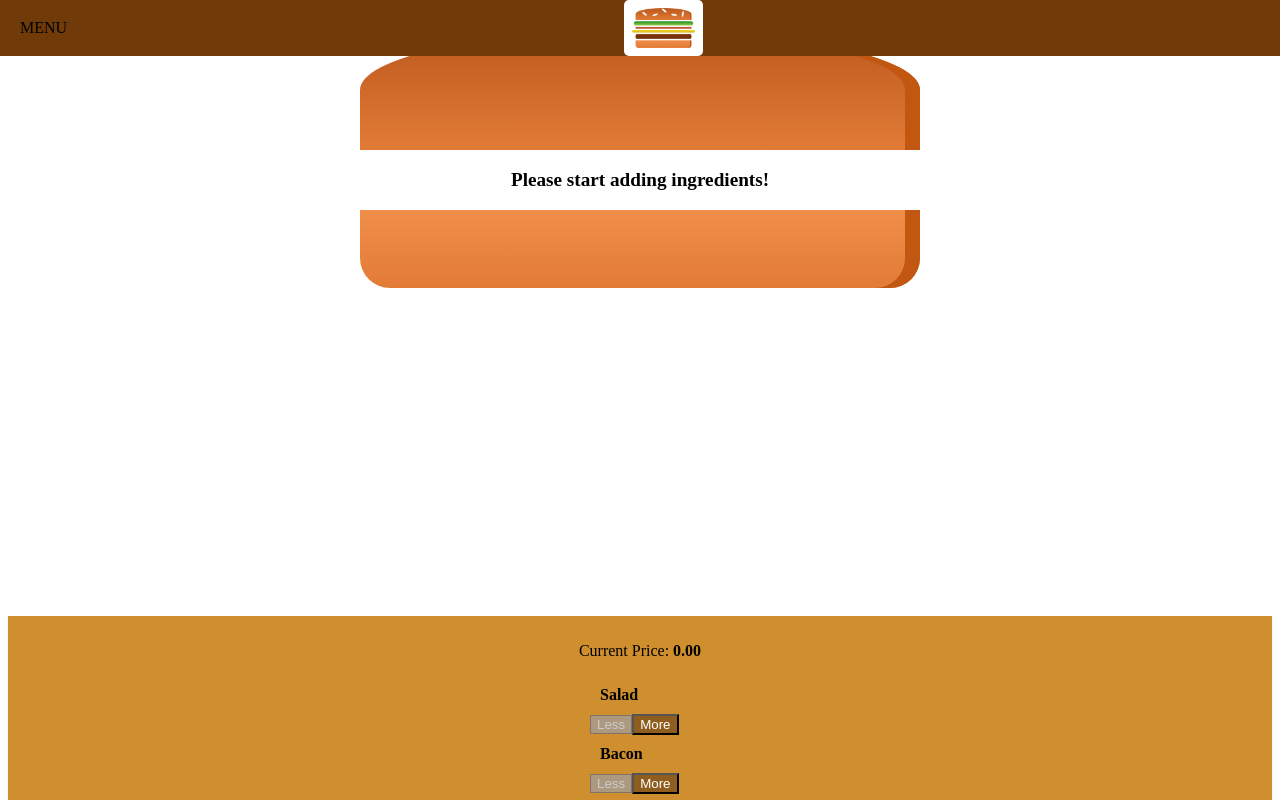
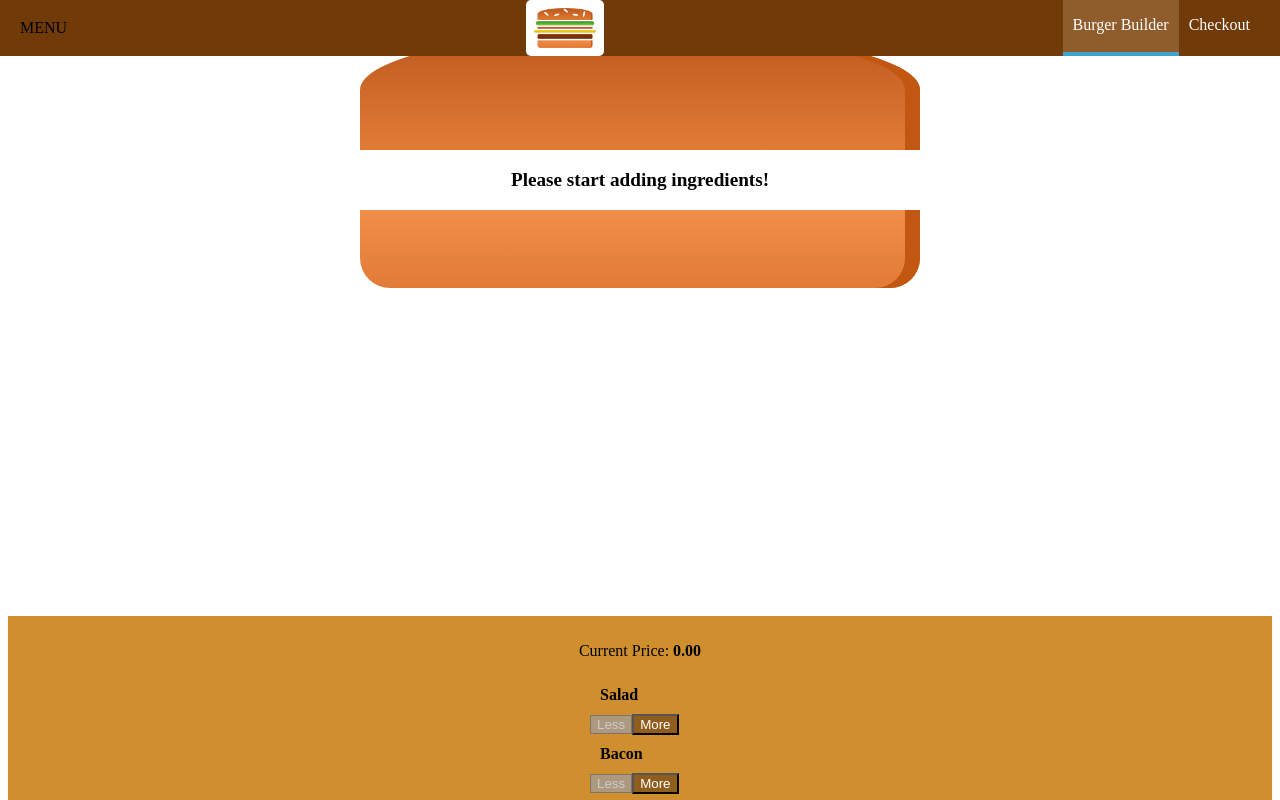
Before and after one commit to Charpell/burger, a React app: page / in a window 1280 px wide. Shown: the top 800 px of the page. Built offline with nearby package versions, Linux system fonts and the light colour scheme.

Commit message:
Adding Reuseable Navigation Items

```diff
--- /dev/null
+++ b/src/components/Navigation/NavigationItems/NavigationItem/NavigationItem.css
@@ -0,0 +1,26 @@
+.NavigationItem {
+  margin: 0;
+  box-sizing: border-box;
+  display: flex;
+  height: 100%;
+  align-items: center;
+}
+
+.NavigationItem a {
+  color: white;
+  text-decoration: none;
+  height: 100%;
+  padding: 16px 10px;
+  border-bottom: 4px solid transparent;
+  box-sizing: border-box;
+  display: block;
+}
+
+.NavigationItem a:hover,
+.NavigationItem a:active,
+.NavigationItem a.active {
+  background-color: #8F5C2C;
+  border-bottom: 4px solid #40A4C8;
+  color: white;
+
+}
--- /dev/null
+++ b/src/components/Navigation/NavigationItems/NavigationItem/NavigationItem.js
@@ -0,0 +1,13 @@
+import React from 'react'
+
+import classes from './NavigationItem.css'
+
+const navigationItem = (props) => (
+  <li className={classes.NavigationItem}>
+    <a
+      href={props.link}
+      className={props.active ? classes.active : null}>{props.children}</a>
+  </li>
+);
+
+export default navigationItem;
--- /dev/null
+++ b/src/components/Navigation/NavigationItems/NavigationItems.css
@@ -0,0 +1,8 @@
+.NavigationItems {
+  margin: 0;
+  padding: 0;
+  list-style: none;
+  display: flex;
+  align-items: center;
+  height: 100%;
+}
--- /dev/null
+++ b/src/components/Navigation/NavigationItems/NavigationItems.js
@@ -0,0 +1,14 @@
+import React from 'react'
+
+import classes from './NavigationItems.css';
+import NavigationItem from './NavigationItem/NavigationItem'
+
+const navigationItems = (props) => (
+  <ul className={classes.NavigationItems}>
+    <NavigationItem link="/" active>Burger Builder</NavigationItem>
+    <NavigationItem link="/">Checkout</NavigationItem>
+
+  </ul>
+);
+
+export default navigationItems;
--- a/src/components/Navigation/Toolbar/Toolbar.js
+++ b/src/components/Navigation/Toolbar/Toolbar.js
@@ -1,14 +1,15 @@
 import React from 'react'
 
 import classes from './Toolbar.css';
-import Logo from '../../Logo/Logo'
+import Logo from '../../Logo/Logo';
+import NavigationItems from '../NavigationItems/NavigationItems'
 
 const toolbar = (props) => (
   <header className={classes.Toolbar}>
     <div>MENU</div>
     <Logo />
     <nav>
-
+      <NavigationItems />
     </nav>
   </header>
 );
```
